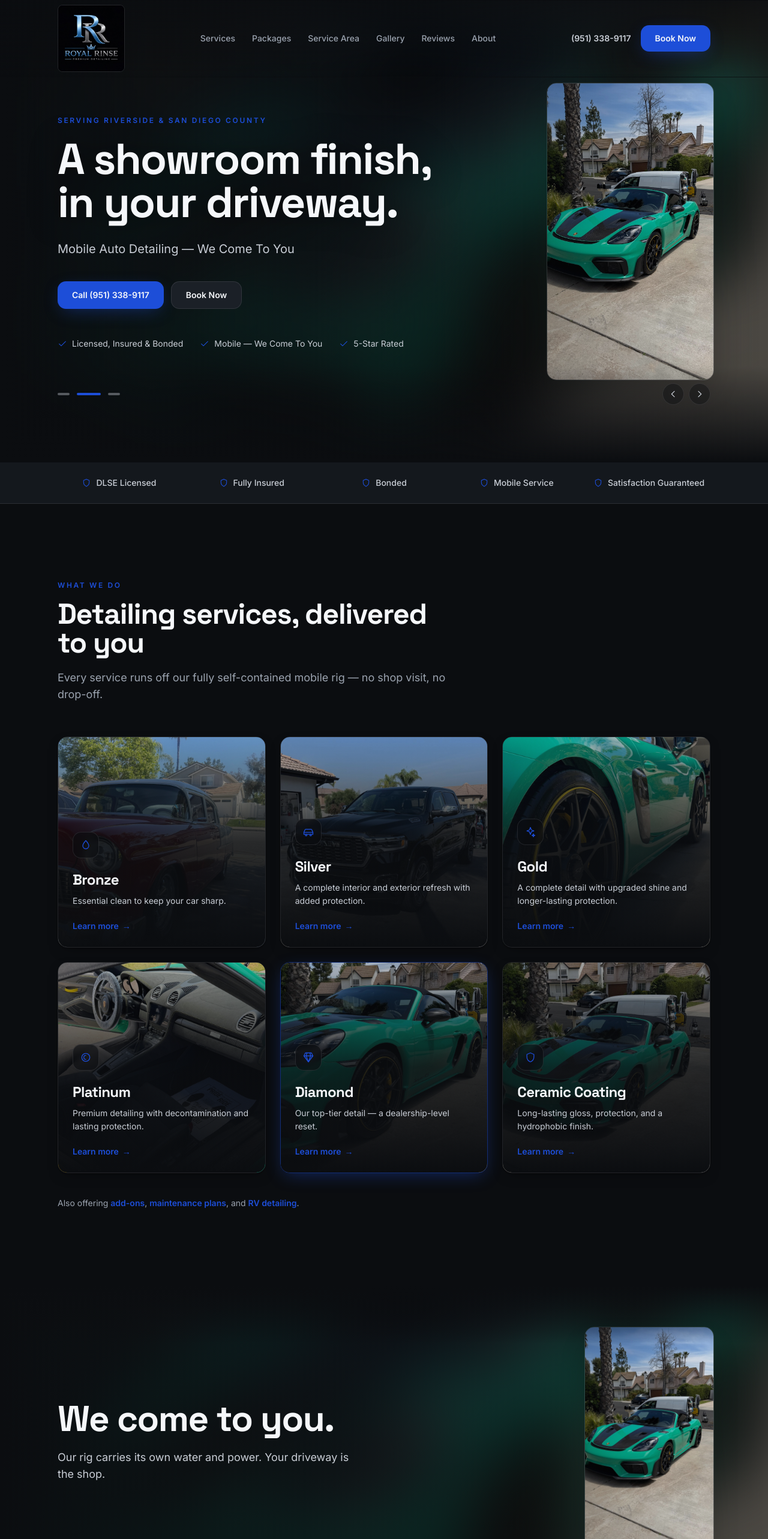
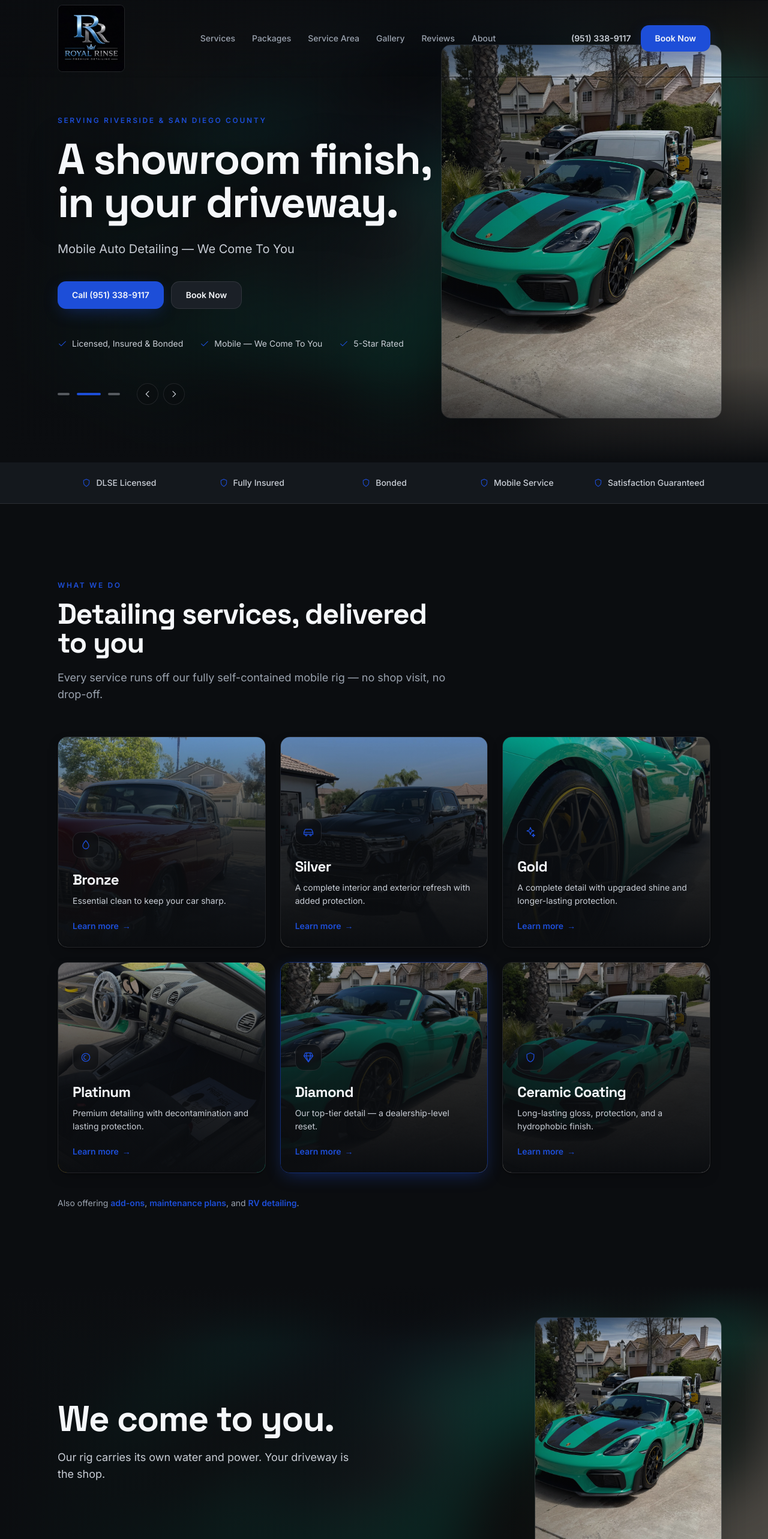
Before and after one commit to Contractor-burnlist/royalrinse, a Next.js app: page / in a window 1280 px wide. Shown: the top 2566 px of the page at 60% size. Built offline with nearby package versions, Linux system fonts and the light colour scheme.

Commit message:
Enlarge hero photo panel (3:4 crop, bigger presence)

```diff
--- a/components/HeroCarousel.tsx
+++ b/components/HeroCarousel.tsx
@@ -100,19 +100,18 @@ export function HeroCarousel({ children }: { children: ReactNode }) {
             className="scale-125 object-cover blur-2xl brightness-[0.4] saturate-[0.85]"
           />
 
-          {/* Desktop: a framed portrait panel matching the photo's own 9:16
-              ratio, so nothing is cropped and nothing is stretched. At ~360px
-              wide from a 900px source it renders downscaled — genuinely sharp.
-              Mobile: the photo simply sits contained behind the copy. */}
-          <div className="absolute inset-y-6 right-0 w-full sm:inset-y-10 lg:inset-y-auto lg:top-1/2 lg:right-[7%] lg:h-[62vh] lg:w-auto lg:-translate-y-1/2 lg:overflow-hidden lg:rounded-2xl lg:border lg:border-chrome/25 lg:shadow-2xl lg:aspect-[9/16]">
+          {/* Desktop: a large framed panel. A 3:4 crop (rather than the photo's
+              native 9:16) buys real width — ~540px vs ~310px — for a ~1.2x
+              upscale, which is invisible next to the 3.2x that full-bleed cost.
+              Mobile: the photo sits contained behind the copy. */}
+          <div className="absolute inset-y-6 right-0 w-full sm:inset-y-10 lg:inset-y-auto lg:top-1/2 lg:right-[6%] lg:h-[min(78vh,760px)] lg:w-auto lg:-translate-y-1/2 lg:overflow-hidden lg:rounded-2xl lg:border lg:border-chrome/25 lg:shadow-2xl lg:aspect-[3/4]">
             <Image
               src={slide.src}
               alt={slide.alt}
               fill
               priority={index === 0}
               quality={90}
-              // Never larger than the frame it lands in.
-              sizes="(max-width: 1024px) 100vw, 380px"
+              sizes="(max-width: 1024px) 100vw, 600px"
               className={`object-contain lg:object-cover ${
                 index === current && !reducedMotion
                   ? "motion-safe:animate-kenburns"
@@ -163,7 +162,9 @@ export function HeroCarousel({ children }: { children: ReactNode }) {
                 />
               ))}
 
-              <span className="ml-auto flex gap-2">
+              {/* Kept beside the dots on the left so they never sit on top of
+                  the photo panel. */}
+              <span className="ml-4 flex gap-2">
                 <HeroArrow direction="prev" onClick={() => go(-1)} />
                 <HeroArrow direction="next" onClick={() => go(1)} />
               </span>
--- a/components/PhotoBand.tsx
+++ b/components/PhotoBand.tsx
@@ -35,14 +35,14 @@ export function PhotoBand({
 
       {/* The real photo in a framed panel at its own ratio — no crop, no
           upscaling, so it stays sharp. */}
-      <div className="absolute inset-y-8 right-0 w-full lg:inset-y-auto lg:top-1/2 lg:right-[7%] lg:h-[48vh] lg:w-auto lg:-translate-y-1/2 lg:overflow-hidden lg:rounded-2xl lg:border lg:border-chrome/25 lg:shadow-2xl lg:aspect-[9/16]">
+      <div className="absolute inset-y-8 right-0 w-full lg:inset-y-auto lg:top-1/2 lg:right-[6%] lg:h-[min(52vh,560px)] lg:w-auto lg:-translate-y-1/2 lg:overflow-hidden lg:rounded-2xl lg:border lg:border-chrome/25 lg:shadow-2xl lg:aspect-[3/4]">
         <Image
           src={image.src}
           alt={image.alt}
           fill
           loading="lazy"
           quality={90}
-          sizes="(max-width: 1024px) 100vw, 300px"
+          sizes="(max-width: 1024px) 100vw, 440px"
           className="object-contain lg:object-cover"
         />
       </div>
```
